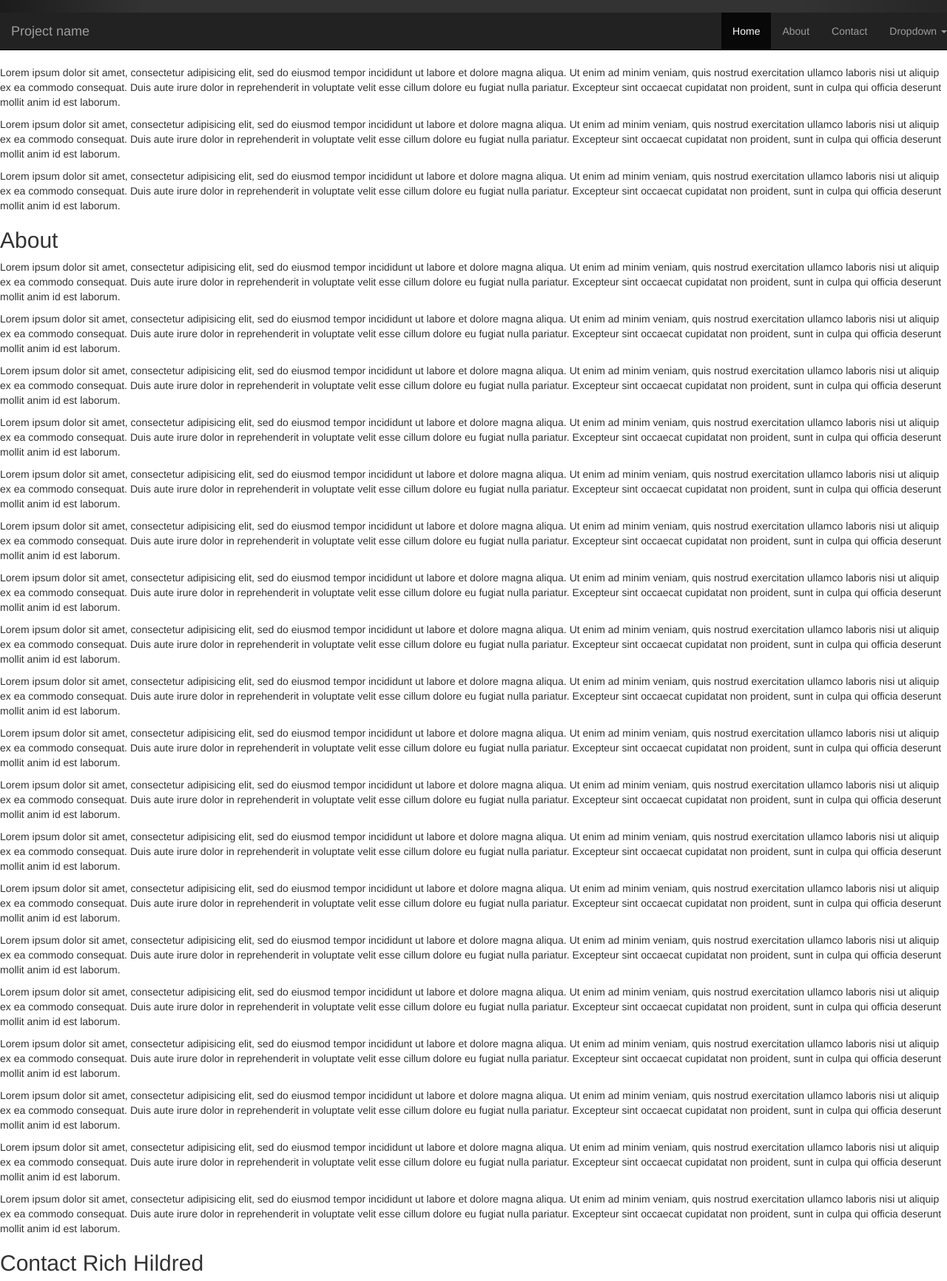
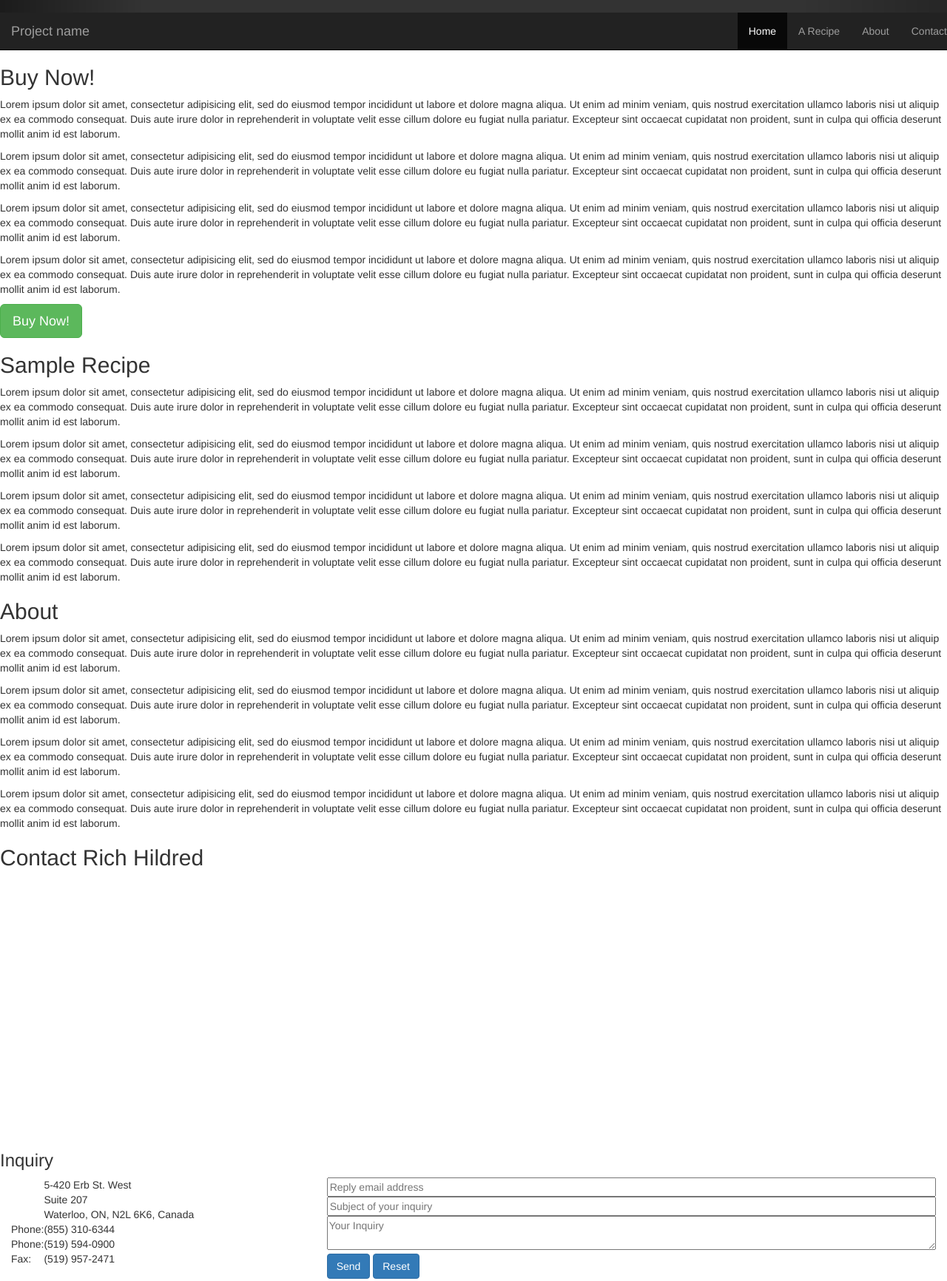
Before and after one commit to rhildred/myRecipeBook, a plain HTML site: page www/index.html in a window 1280 px wide. Shown: the part 283-2015 px from the top of the page at 74% size. Drawn offline with nearby package versions, Linux system fonts and the light colour scheme.

Commit message:
added a paypal button

```diff
--- a/www/index.html
+++ b/www/index.html
@@ -68,37 +68,32 @@
             <ul class="nav navbar-nav navbar-right">
                 <li class="active"><a href="#home">Home</a>
                 </li>
+                <li><a href="#recipe">A Recipe</a>
+                </li>
                 <li><a href="#about">About</a>
                 </li>
                 <li><a href="#contact">Contact</a>
-                </li>
-                <li class="dropdown">
-                    <a href="#" class="dropdown-toggle" data-toggle="dropdown">Dropdown <span class="caret"></span></a>
-                    <ul class="dropdown-menu" role="menu">
-                        <li><a href="#">Action</a>
-                        </li>
-                        <li><a href="#">Another action</a>
-                        </li>
-                        <li><a href="#">Something else here</a>
-                        </li>
-                        <li class="divider"></li>
-                        <li class="dropdown-header">Nav header</li>
-                        <li><a href="#">Separated link</a>
-                        </li>
-                        <li><a href="#">One more separated link</a>
-                        </li>
-                    </ul>
                 </li>
             </ul>
         </div>
 
     </div>
 
+<div class="bookmark" id="actioncall">
+    <h2>Buy Now!</h2>
     <p>Lorem ipsum dolor sit amet, consectetur adipisicing elit, sed do eiusmod tempor incididunt ut labore et dolore magna aliqua. Ut enim ad minim veniam, quis nostrud exercitation ullamco laboris nisi ut aliquip ex ea commodo consequat. Duis aute irure dolor in reprehenderit in voluptate velit esse cillum dolore eu fugiat nulla pariatur. Excepteur sint occaecat cupidatat non proident, sunt in culpa qui officia deserunt mollit anim id est laborum.</p>
-
     <p>Lorem ipsum dolor sit amet, consectetur adipisicing elit, sed do eiusmod tempor incididunt ut labore et dolore magna aliqua. Ut enim ad minim veniam, quis nostrud exercitation ullamco laboris nisi ut aliquip ex ea commodo consequat. Duis aute irure dolor in reprehenderit in voluptate velit esse cillum dolore eu fugiat nulla pariatur. Excepteur sint occaecat cupidatat non proident, sunt in culpa qui officia deserunt mollit anim id est laborum.</p>
-
     <p>Lorem ipsum dolor sit amet, consectetur adipisicing elit, sed do eiusmod tempor incididunt ut labore et dolore magna aliqua. Ut enim ad minim veniam, quis nostrud exercitation ullamco laboris nisi ut aliquip ex ea commodo consequat. Duis aute irure dolor in reprehenderit in voluptate velit esse cillum dolore eu fugiat nulla pariatur. Excepteur sint occaecat cupidatat non proident, sunt in culpa qui officia deserunt mollit anim id est laborum.</p>
+    <p>Lorem ipsum dolor sit amet, consectetur adipisicing elit, sed do eiusmod tempor incididunt ut labore et dolore magna aliqua. Ut enim ad minim veniam, quis nostrud exercitation ullamco laboris nisi ut aliquip ex ea commodo consequat. Duis aute irure dolor in reprehenderit in voluptate velit esse cillum dolore eu fugiat nulla pariatur. Excepteur sint occaecat cupidatat non proident, sunt in culpa qui officia deserunt mollit anim id est laborum.</p>
+    <a class="btn btn-lg btn-success" href="https://www.sandbox.paypal.com/cgi-bin/webscr?cmd=_s-xclick&hosted_button_id=Q8TJLYRJPJ9NL">Buy Now!</a>
+    </div>
+    <div class="bookmark" id="recipe">
+        <h2>Sample Recipe</h2>
+    <p>Lorem ipsum dolor sit amet, consectetur adipisicing elit, sed do eiusmod tempor incididunt ut labore et dolore magna aliqua. Ut enim ad minim veniam, quis nostrud exercitation ullamco laboris nisi ut aliquip ex ea commodo consequat. Duis aute irure dolor in reprehenderit in voluptate velit esse cillum dolore eu fugiat nulla pariatur. Excepteur sint occaecat cupidatat non proident, sunt in culpa qui officia deserunt mollit anim id est laborum.</p>
+    <p>Lorem ipsum dolor sit amet, consectetur adipisicing elit, sed do eiusmod tempor incididunt ut labore et dolore magna aliqua. Ut enim ad minim veniam, quis nostrud exercitation ullamco laboris nisi ut aliquip ex ea commodo consequat. Duis aute irure dolor in reprehenderit in voluptate velit esse cillum dolore eu fugiat nulla pariatur. Excepteur sint occaecat cupidatat non proident, sunt in culpa qui officia deserunt mollit anim id est laborum.</p>
+    <p>Lorem ipsum dolor sit amet, consectetur adipisicing elit, sed do eiusmod tempor incididunt ut labore et dolore magna aliqua. Ut enim ad minim veniam, quis nostrud exercitation ullamco laboris nisi ut aliquip ex ea commodo consequat. Duis aute irure dolor in reprehenderit in voluptate velit esse cillum dolore eu fugiat nulla pariatur. Excepteur sint occaecat cupidatat non proident, sunt in culpa qui officia deserunt mollit anim id est laborum.</p>
+    <p>Lorem ipsum dolor sit amet, consectetur adipisicing elit, sed do eiusmod tempor incididunt ut labore et dolore magna aliqua. Ut enim ad minim veniam, quis nostrud exercitation ullamco laboris nisi ut aliquip ex ea commodo consequat. Duis aute irure dolor in reprehenderit in voluptate velit esse cillum dolore eu fugiat nulla pariatur. Excepteur sint occaecat cupidatat non proident, sunt in culpa qui officia deserunt mollit anim id est laborum.</p>
+        </div>
     <div class="bookmark" id="about">
         <h2>About</h2>
         <p>Lorem ipsum dolor sit amet, consectetur adipisicing elit, sed do eiusmod tempor incididunt ut labore et dolore magna aliqua. Ut enim ad minim veniam, quis nostrud exercitation ullamco laboris nisi ut aliquip ex ea commodo consequat. Duis aute irure dolor in reprehenderit in voluptate velit esse cillum dolore eu fugiat nulla pariatur. Excepteur sint occaecat cupidatat non proident, sunt in culpa qui officia deserunt mollit anim id est laborum.</p>
@@ -106,21 +101,6 @@
         <p>Lorem ipsum dolor sit amet, consectetur adipisicing elit, sed do eiusmod tempor incididunt ut labore et dolore magna aliqua. Ut enim ad minim veniam, quis nostrud exercitation ullamco laboris nisi ut aliquip ex ea commodo consequat. Duis aute irure dolor in reprehenderit in voluptate velit esse cillum dolore eu fugiat nulla pariatur. Excepteur sint occaecat cupidatat non proident, sunt in culpa qui officia deserunt mollit anim id est laborum.</p>
         <p>Lorem ipsum dolor sit amet, consectetur adipisicing elit, sed do eiusmod tempor incididunt ut labore et dolore magna aliqua. Ut enim ad minim veniam, quis nostrud exercitation ullamco laboris nisi ut aliquip ex ea commodo consequat. Duis aute irure dolor in reprehenderit in voluptate velit esse cillum dolore eu fugiat nulla pariatur. Excepteur sint occaecat cupidatat non proident, sunt in culpa qui officia deserunt mollit anim id est laborum.</p>
     </div>
-    <p>Lorem ipsum dolor sit amet, consectetur adipisicing elit, sed do eiusmod tempor incididunt ut labore et dolore magna aliqua. Ut enim ad minim veniam, quis nostrud exercitation ullamco laboris nisi ut aliquip ex ea commodo consequat. Duis aute irure dolor in reprehenderit in voluptate velit esse cillum dolore eu fugiat nulla pariatur. Excepteur sint occaecat cupidatat non proident, sunt in culpa qui officia deserunt mollit anim id est laborum.</p>
-    <p>Lorem ipsum dolor sit amet, consectetur adipisicing elit, sed do eiusmod tempor incididunt ut labore et dolore magna aliqua. Ut enim ad minim veniam, quis nostrud exercitation ullamco laboris nisi ut aliquip ex ea commodo consequat. Duis aute irure dolor in reprehenderit in voluptate velit esse cillum dolore eu fugiat nulla pariatur. Excepteur sint occaecat cupidatat non proident, sunt in culpa qui officia deserunt mollit anim id est laborum.</p>
-    <p>Lorem ipsum dolor sit amet, consectetur adipisicing elit, sed do eiusmod tempor incididunt ut labore et dolore magna aliqua. Ut enim ad minim veniam, quis nostrud exercitation ullamco laboris nisi ut aliquip ex ea commodo consequat. Duis aute irure dolor in reprehenderit in voluptate velit esse cillum dolore eu fugiat nulla pariatur. Excepteur sint occaecat cupidatat non proident, sunt in culpa qui officia deserunt mollit anim id est laborum.</p>
-    <p>Lorem ipsum dolor sit amet, consectetur adipisicing elit, sed do eiusmod tempor incididunt ut labore et dolore magna aliqua. Ut enim ad minim veniam, quis nostrud exercitation ullamco laboris nisi ut aliquip ex ea commodo consequat. Duis aute irure dolor in reprehenderit in voluptate velit esse cillum dolore eu fugiat nulla pariatur. Excepteur sint occaecat cupidatat non proident, sunt in culpa qui officia deserunt mollit anim id est laborum.</p>
-    <p>Lorem ipsum dolor sit amet, consectetur adipisicing elit, sed do eiusmod tempor incididunt ut labore et dolore magna aliqua. Ut enim ad minim veniam, quis nostrud exercitation ullamco laboris nisi ut aliquip ex ea commodo consequat. Duis aute irure dolor in reprehenderit in voluptate velit esse cillum dolore eu fugiat nulla pariatur. Excepteur sint occaecat cupidatat non proident, sunt in culpa qui officia deserunt mollit anim id est laborum.</p>
-    <p>Lorem ipsum dolor sit amet, consectetur adipisicing elit, sed do eiusmod tempor incididunt ut labore et dolore magna aliqua. Ut enim ad minim veniam, quis nostrud exercitation ullamco laboris nisi ut aliquip ex ea commodo consequat. Duis aute irure dolor in reprehenderit in voluptate velit esse cillum dolore eu fugiat nulla pariatur. Excepteur sint occaecat cupidatat non proident, sunt in culpa qui officia deserunt mollit anim id est laborum.</p>
-    <p>Lorem ipsum dolor sit amet, consectetur adipisicing elit, sed do eiusmod tempor incididunt ut labore et dolore magna aliqua. Ut enim ad minim veniam, quis nostrud exercitation ullamco laboris nisi ut aliquip ex ea commodo consequat. Duis aute irure dolor in reprehenderit in voluptate velit esse cillum dolore eu fugiat nulla pariatur. Excepteur sint occaecat cupidatat non proident, sunt in culpa qui officia deserunt mollit anim id est laborum.</p>
-    <p>Lorem ipsum dolor sit amet, consectetur adipisicing elit, sed do eiusmod tempor incididunt ut labore et dolore magna aliqua. Ut enim ad minim veniam, quis nostrud exercitation ullamco laboris nisi ut aliquip ex ea commodo consequat. Duis aute irure dolor in reprehenderit in voluptate velit esse cillum dolore eu fugiat nulla pariatur. Excepteur sint occaecat cupidatat non proident, sunt in culpa qui officia deserunt mollit anim id est laborum.</p>
-    <p>Lorem ipsum dolor sit amet, consectetur adipisicing elit, sed do eiusmod tempor incididunt ut labore et dolore magna aliqua. Ut enim ad minim veniam, quis nostrud exercitation ullamco laboris nisi ut aliquip ex ea commodo consequat. Duis aute irure dolor in reprehenderit in voluptate velit esse cillum dolore eu fugiat nulla pariatur. Excepteur sint occaecat cupidatat non proident, sunt in culpa qui officia deserunt mollit anim id est laborum.</p>
-    <p>Lorem ipsum dolor sit amet, consectetur adipisicing elit, sed do eiusmod tempor incididunt ut labore et dolore magna aliqua. Ut enim ad minim veniam, quis nostrud exercitation ullamco laboris nisi ut aliquip ex ea commodo consequat. Duis aute irure dolor in reprehenderit in voluptate velit esse cillum dolore eu fugiat nulla pariatur. Excepteur sint occaecat cupidatat non proident, sunt in culpa qui officia deserunt mollit anim id est laborum.</p>
-    <p>Lorem ipsum dolor sit amet, consectetur adipisicing elit, sed do eiusmod tempor incididunt ut labore et dolore magna aliqua. Ut enim ad minim veniam, quis nostrud exercitation ullamco laboris nisi ut aliquip ex ea commodo consequat. Duis aute irure dolor in reprehenderit in voluptate velit esse cillum dolore eu fugiat nulla pariatur. Excepteur sint occaecat cupidatat non proident, sunt in culpa qui officia deserunt mollit anim id est laborum.</p>
-    <p>Lorem ipsum dolor sit amet, consectetur adipisicing elit, sed do eiusmod tempor incididunt ut labore et dolore magna aliqua. Ut enim ad minim veniam, quis nostrud exercitation ullamco laboris nisi ut aliquip ex ea commodo consequat. Duis aute irure dolor in reprehenderit in voluptate velit esse cillum dolore eu fugiat nulla pariatur. Excepteur sint occaecat cupidatat non proident, sunt in culpa qui officia deserunt mollit anim id est laborum.</p>
-    <p>Lorem ipsum dolor sit amet, consectetur adipisicing elit, sed do eiusmod tempor incididunt ut labore et dolore magna aliqua. Ut enim ad minim veniam, quis nostrud exercitation ullamco laboris nisi ut aliquip ex ea commodo consequat. Duis aute irure dolor in reprehenderit in voluptate velit esse cillum dolore eu fugiat nulla pariatur. Excepteur sint occaecat cupidatat non proident, sunt in culpa qui officia deserunt mollit anim id est laborum.</p>
-    <p>Lorem ipsum dolor sit amet, consectetur adipisicing elit, sed do eiusmod tempor incididunt ut labore et dolore magna aliqua. Ut enim ad minim veniam, quis nostrud exercitation ullamco laboris nisi ut aliquip ex ea commodo consequat. Duis aute irure dolor in reprehenderit in voluptate velit esse cillum dolore eu fugiat nulla pariatur. Excepteur sint occaecat cupidatat non proident, sunt in culpa qui officia deserunt mollit anim id est laborum.</p>
-    <p>Lorem ipsum dolor sit amet, consectetur adipisicing elit, sed do eiusmod tempor incididunt ut labore et dolore magna aliqua. Ut enim ad minim veniam, quis nostrud exercitation ullamco laboris nisi ut aliquip ex ea commodo consequat. Duis aute irure dolor in reprehenderit in voluptate velit esse cillum dolore eu fugiat nulla pariatur. Excepteur sint occaecat cupidatat non proident, sunt in culpa qui officia deserunt mollit anim id est laborum.</p>
     <div class="bookmark" id="contact">
         <h2>Contact Rich Hildred</h2>
         <div style="overflow:hidden;height:350px;width:100%;">
```
